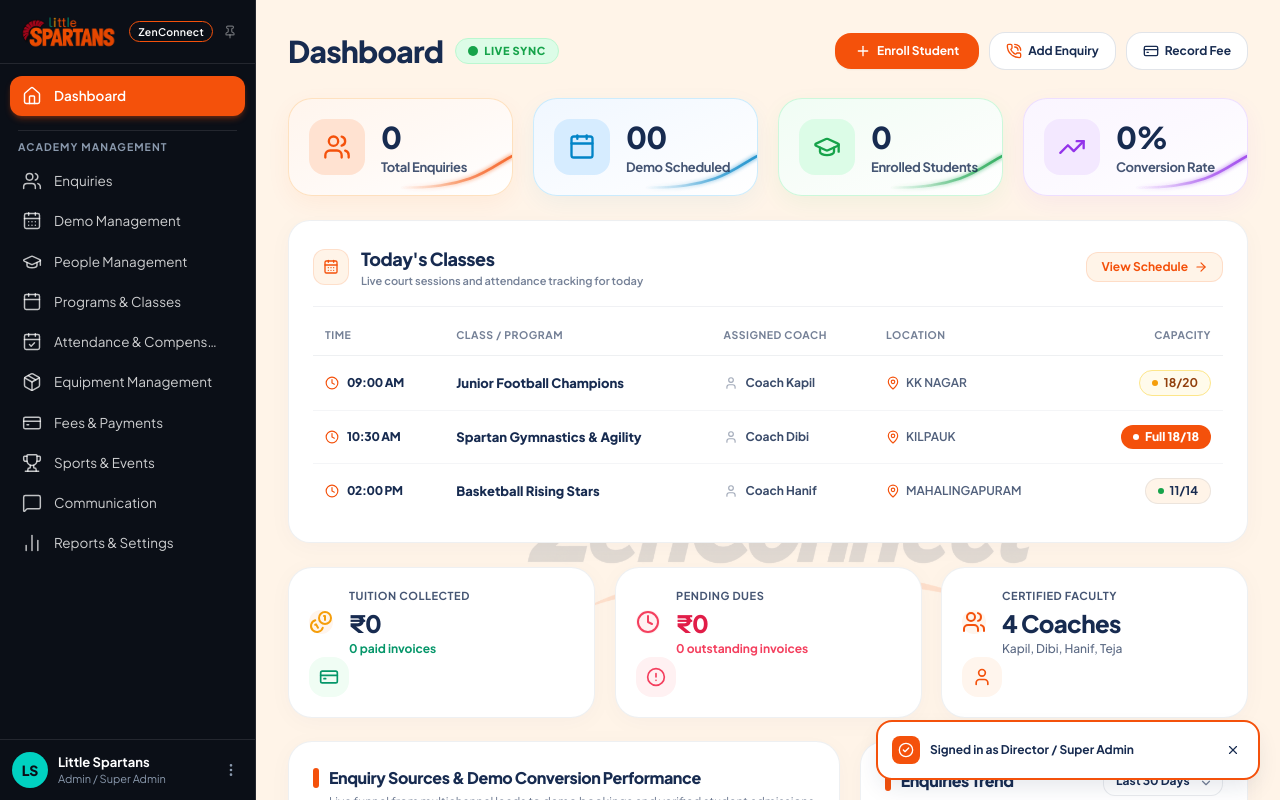
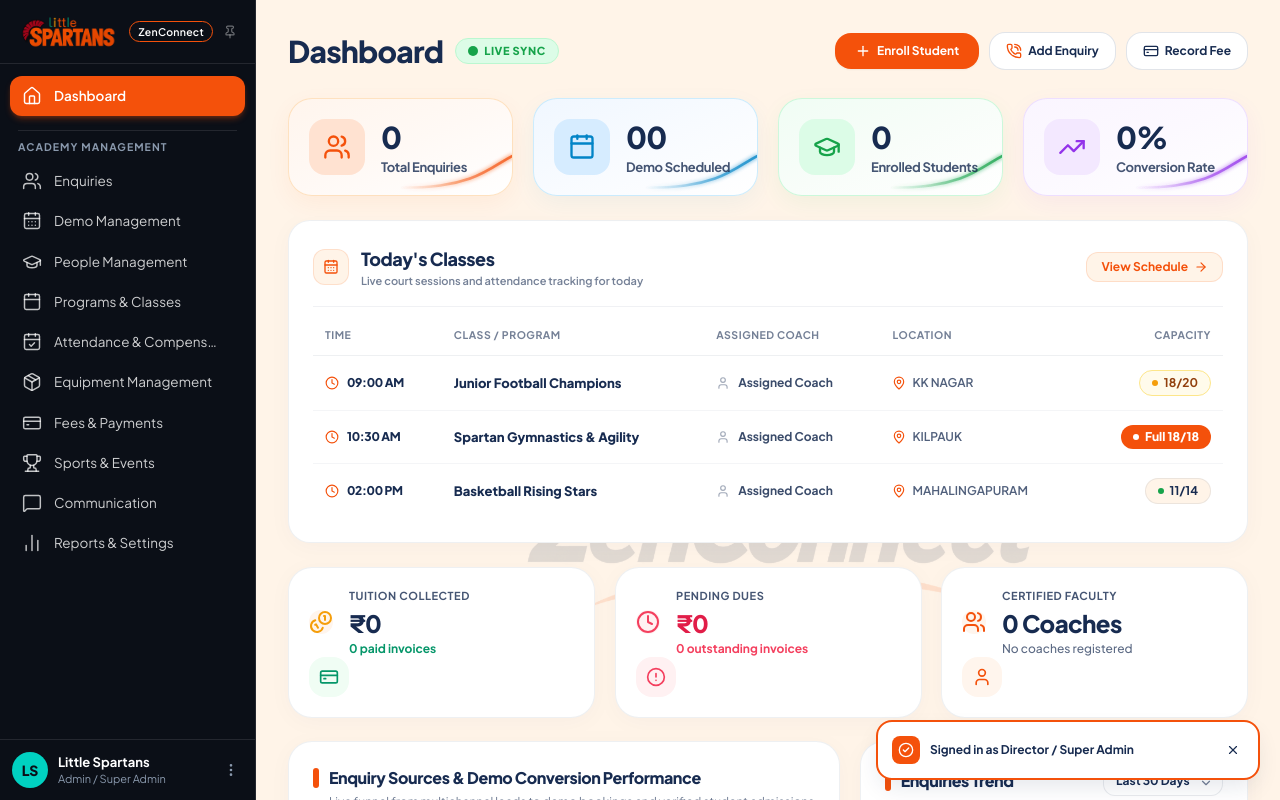
Before and after one commit to maxrindia30-vb/Little-Spartans-crm, a React (Vite) app: page / in a window 1280 px wide. Both pictures are taken after a click on the button "Admin". Built offline with nearby package versions, Linux system fonts and the light colour scheme.

Commit message:
Remove dummy coaches Kapil, Dibi, Hanif, Teja and start certified faculty count at zero

```diff
--- a/src/components/common/TodaysClassesSection.jsx
+++ b/src/components/common/TodaysClassesSection.jsx
@@ -2,13 +2,13 @@ import React from 'react';
 import { CalendarDays, ArrowRight, Clock, MapPin, User, AlertCircle } from 'lucide-react';
 import { useCrm } from '../../context/CrmContext';
 
-// Default authentic Little Spartans academy classes matching Chennai locations & faculty
+// Default authentic Little Spartans academy classes matching Chennai locations & curriculum
 const DEFAULT_TODAY_CLASSES = [
   {
     id: 'TC-1',
     time: '09:00 AM',
     program: 'Junior Football Champions',
-    coach: 'Coach Kapil',
+    coach: 'Assigned Coach',
     location: 'KK NAGAR',
     enrolled: 18,
     capacity: 20,
@@ -18,7 +18,7 @@ const DEFAULT_TODAY_CLASSES = [
     id: 'TC-2',
     time: '10:30 AM',
     program: 'Spartan Gymnastics & Agility',
-    coach: 'Coach Dibi',
+    coach: 'Assigned Coach',
     location: 'KILPAUK',
     enrolled: 18,
     capacity: 18,
@@ -28,7 +28,7 @@ const DEFAULT_TODAY_CLASSES = [
     id: 'TC-3',
     time: '02:00 PM',
     program: 'Basketball Rising Stars',
-    coach: 'Coach Hanif',
+    coach: 'Assigned Coach',
     location: 'MAHALINGAPURAM',
     enrolled: 11,
     capacity: 14,
@@ -81,9 +81,9 @@ export default function TodaysClassesSection({ className = '' }) {
       return c.name.toLowerCase().startsWith('coach') ? c.name : `Coach ${c.name}`;
     };
 
-    const coach1 = formatCoach(0, 'Coach Kapil');
-    const coach2 = formatCoach(1, 'Coach Dibi');
-    const coach3 = formatCoach(2, 'Coach Hanif');
+    const coach1 = formatCoach(0, 'Assigned Coach');
+    const coach2 = formatCoach(1, 'Assigned Coach');
+    const coach3 = formatCoach(2, 'Assigned Coach');
 
     const prog1 = data.programs?.[1]?.name || 'Junior Football Champions';
     const prog2 = data.programs?.[0]?.name || 'Spartan Gymnastics & Agility';
--- a/src/context/CrmContext.jsx
+++ b/src/context/CrmContext.jsx
@@ -40,17 +40,24 @@ export function CrmProvider({ children }) {
       const stored = localStorage.getItem(LOCAL_STORAGE_KEY);
       if (stored) {
         const parsed = JSON.parse(stored);
-        // Ensure canonical coaches (Kapil, Dibi, Hanif, Teja), canonical locations, and required arrays exist
+        // Purge dummy/legacy coach records so fresh academy accounts start at 0
         const legacyCoachNames = new Set([
           'coach vikram singh',
           'sensei rajesh kumar',
           'coach priya nair',
-          'coach david miller'
+          'coach david miller',
+          'kapil',
+          'coach kapil',
+          'dibi',
+          'coach dibi',
+          'hanif',
+          'coach hanif',
+          'teja',
+          'coach teja'
         ]);
         const storedCoaches = (Array.isArray(parsed.coaches) ? parsed.coaches : [])
           .filter((c) => !legacyCoachNames.has((c.name || '').toLowerCase().trim()));
 
-        const existingCoachNames = new Set(storedCoaches.map((c) => (c.name || '').toLowerCase().trim()));
         const mergedCoaches = [
           ...initialAcademyData.coaches,
           ...storedCoaches.filter((c) => !new Set(initialAcademyData.coaches.map(ic => ic.name.toLowerCase().trim())).has((c.name || '').toLowerCase().trim())),
--- a/src/data/mockData.js
+++ b/src/data/mockData.js
@@ -25,64 +25,7 @@ export const initialAcademyData = {
 
   classes: [],
 
-  coaches: [
-    {
-      id: "COACH-1",
-      name: "Kapil",
-      specialization: "Gymnastics & Multi-Sports",
-      experience: "6 Yrs",
-      certification: "NIS Certified",
-      phone: "",
-      email: "kapil@littlespartans.co.in",
-      center: "KK NAGAR",
-      rating: 4.9,
-      activeBatches: 0,
-      studentsCount: 0,
-      status: "Active"
-    },
-    {
-      id: "COACH-2",
-      name: "Dibi",
-      specialization: "Kids Fitness & Athletics",
-      experience: "5 Yrs",
-      certification: "Certified Youth Trainer",
-      phone: "",
-      email: "dibi@littlespartans.co.in",
-      center: "KK NAGAR",
-      rating: 4.9,
-      activeBatches: 0,
-      studentsCount: 0,
-      status: "Active"
-    },
-    {
-      id: "COACH-3",
-      name: "Hanif",
-      specialization: "Agility & Team Sports",
-      experience: "5 Yrs",
-      certification: "Sports Coaching Diploma",
-      phone: "",
-      email: "hanif@littlespartans.co.in",
-      center: "KILPAUK",
-      rating: 4.8,
-      activeBatches: 0,
-      studentsCount: 0,
-      status: "Active"
-    },
-    {
-      id: "COACH-4",
-      name: "Teja",
-      specialization: "Foundational Movement & Gymnastics",
-      experience: "4 Yrs",
-      certification: "Certified Coach",
-      phone: "",
-      email: "teja@littlespartans.co.in",
-      center: "ANNA NAGAR",
-      rating: 4.8,
-      activeBatches: 0,
-      studentsCount: 0,
-      status: "Active"
-    }
-  ],
+  coaches: [],
 
   students: [],
 
--- a/src/portals/admin/AdminDashboard.jsx
+++ b/src/portals/admin/AdminDashboard.jsx
@@ -283,17 +283,17 @@ export default function AdminDashboard() {
           onClick={() => setCurrentView('people')}
           className="bg-white rounded-[24px] p-5 border border-[#172B5012] shadow-[0_4px_25px_rgba(23,43,80,0.03)] flex items-center justify-between"
         >
-          <div className="flex items-center gap-4">
+          <div className="flex items-center gap-4 min-w-0">
             <div className="w-13 h-13 rounded-2xl bg-[#FFF5ED] text-[#F4510B] flex items-center justify-center shrink-0">
               <Users className="w-6 h-6 text-[#F4510B]" />
             </div>
-            <div>
+            <div className="min-w-0">
               <span className="text-[11px] font-bold uppercase tracking-wider text-[#172B50] opacity-80 block">
                 Certified Faculty
               </span>
               <p className="text-2xl font-black text-[#172B50] mt-0.5 tracking-tight"><AnimatedCounter value={totalCoaches} /> Coaches</p>
-              <span className="text-xs font-medium text-[#172B50] opacity-70 block mt-0.5">
-                {data.coaches.map(c => c.name).join(', ') || 'No coaches assigned'}
+              <span className="text-xs font-medium text-[#172B50] opacity-70 block mt-0.5 truncate">
+                {totalCoaches > 0 ? data.coaches.map(c => c.name).join(', ') : 'No coaches registered'}
               </span>
             </div>
           </div>
--- a/src/portals/admin/AttendanceCompensationModule.jsx
+++ b/src/portals/admin/AttendanceCompensationModule.jsx
@@ -98,7 +98,7 @@ export default function AttendanceCompensationModule() {
   const [missedSessionName, setMissedSessionName] = useState('Gymnastics Batch A');
   const [missedDate, setMissedDate] = useState('2026-11-20');
   const [coverageType, setCoverageType] = useState('Substitute Coach Assigned');
-  const [substituteCoachName, setSubstituteCoachName] = useState((data.coaches || [])[0]?.name || 'Kapil');
+  const [substituteCoachName, setSubstituteCoachName] = useState((data.coaches || [])[0]?.name || 'Unassigned Coach');
   const [compScheduledDate, setCompScheduledDate] = useState('2026-11-22 (9:00 AM)');
 
   const openScheduleModal = (req) => {
```
